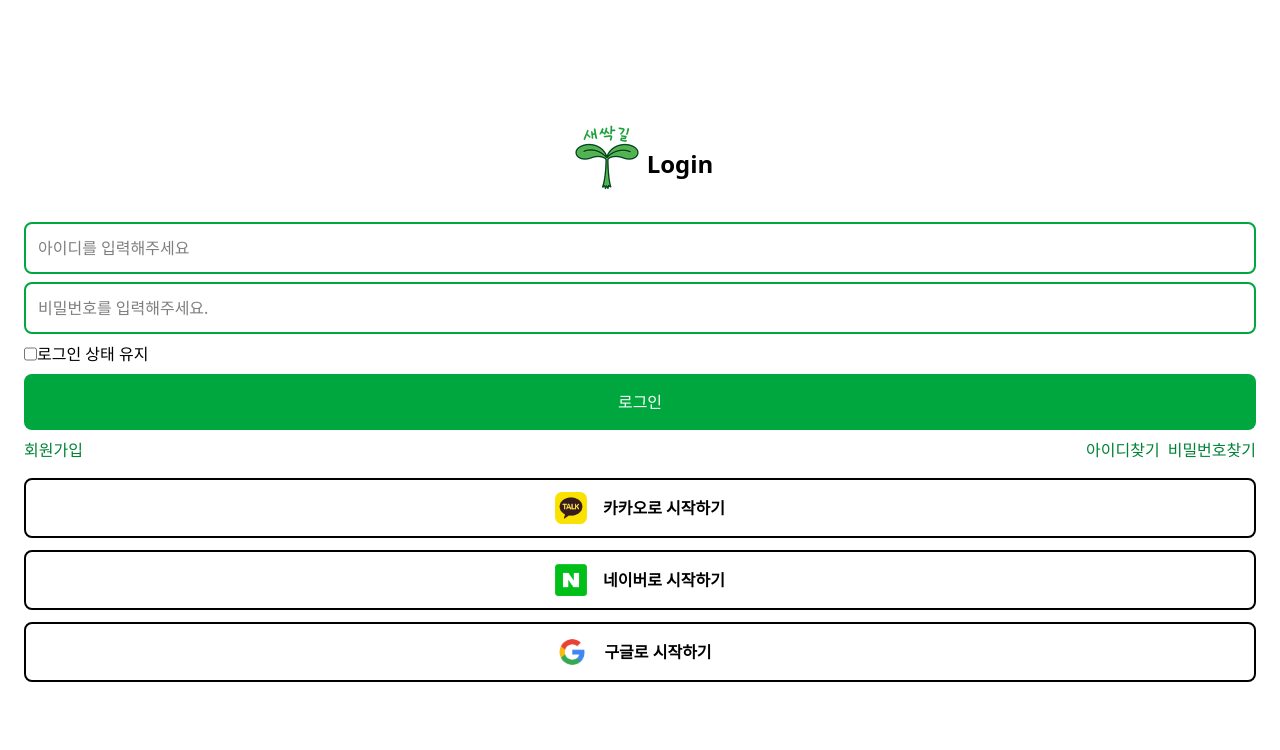
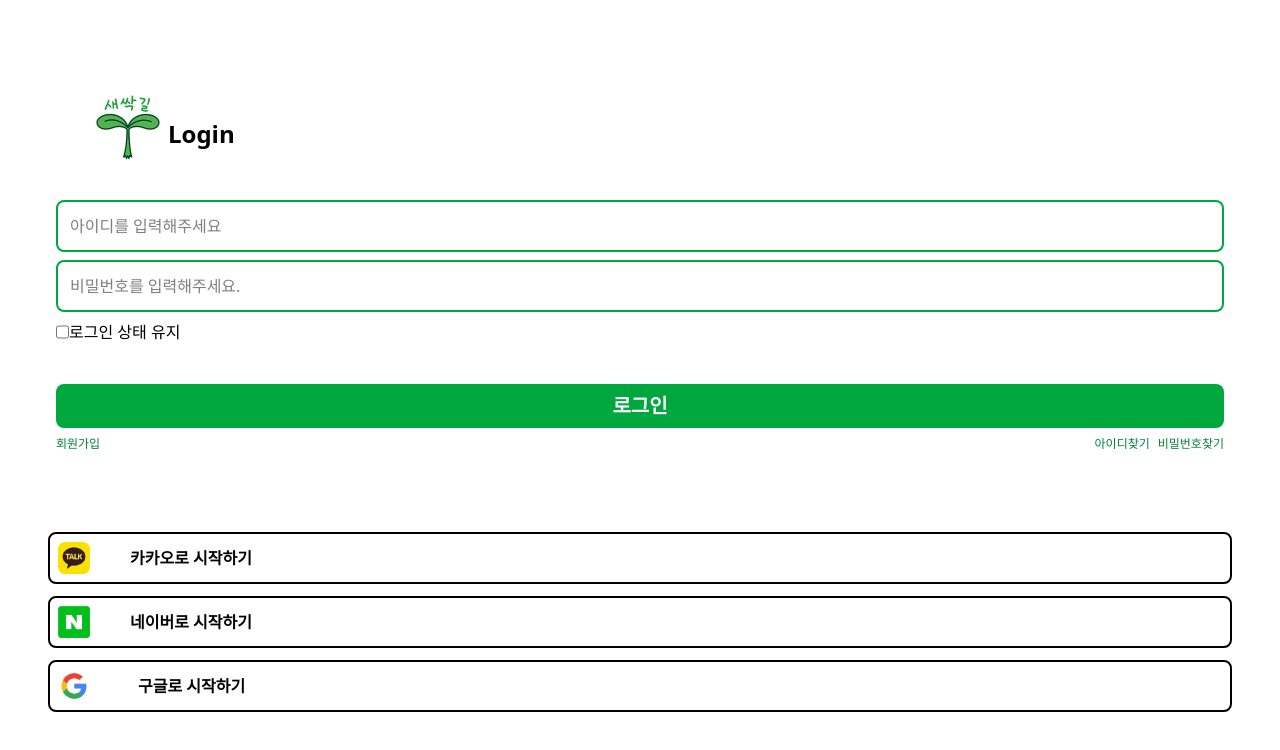
Before and after one commit to sprout-road/sprout-road-front, a React (Vite) app: page / in a window 1280 px wide. Shown: the top 750 px of the page. Built offline with nearby package versions, Linux system fonts and the light colour scheme; no server answers.

Commit message:
fix: 유저 api 컴포넌트에 적용

```diff
--- a/src/pages/Login.tsx
+++ b/src/pages/Login.tsx
@@ -1,22 +1,33 @@
+import { useNavigate } from "react-router-dom";
+import { useLogin } from "../hooks/useLogin"
+
 function Login() {
+    const { login, loading, error } = useLogin();
+    const navigate = useNavigate();
+
     /* 공통 요소 디자인 */
     const inputBaseClasses = "bg-white p-3 border-2 rounded-[8px] border-green-600"
-    const textTagBaseClasses = "transition text-green-700 hover:border-b"
-    const socialButtonBaseClasses = "flex justify-center items-center gap-4 px-3 py-3 rounded-[8px] text-black transition border-2 cursor-pointer duration-400"
+    const textTagBaseClasses = "transition text-xs text-green-700 hover:border-b"
+    const socialButtonBaseClasses = "flex items-center gap-10 px-2 py-2 mx-2 rounded-[8px] text-black transition border-2 cursor-pointer"
     const logoContainerClasses = "w-8 h-8 flex items-center justify-baseline flex-shrink-0"
     const logoImgClasses = "max-w-full max-h-full object-contain"
 
-    const onLogin = () => {
-
+    const onLogin = async () => {
+        try {
+            await login();
+            navigate('/main');
+        } catch(erorr) {
+            console.log(`로그인 실패: ${error}`);
+        }
     }
 
     return(
-        <div className="min-h-screen flex flex-col p-6 justify-center">
-            <div className="flex flex-row justify-center items-center mb-6">
+        <div className="min-h-screen flex flex-col p-6 mx-4 justify-center">
+            <div className="flex flex-row justify-baseline items-center pl-12 mb-8">
                 <img src="/logo.png" width={80}/>
                 <span className="text-2xl font-bold mt-3">Login</span>
             </div>
-            <div className="flex flex-col gap-2">
+            <div className="flex flex-col gap-2 px-4">
                 <input
                     type="text"
                     placeholder="아이디를 입력해주세요"
@@ -28,44 +39,54 @@ function Login() {
                     className={inputBaseClasses}
                 />
             </div>
-            <div className="flex mt-2">
+            <div className="flex mt-2 mb-6 px-4">
                 <input type="checkbox" />
                 <span>로그인 상태 유지</span>
             </div>
-            <div className="flex mt-2">
+            <div className="flex mt-4 px-4">
                 <button
                     type="submit"
-                    className="flex-1 p-4 rounded-[8px] bg-green-600 text-white transition-colors hover:bg-green-700 cursor-pointer"
+                    className="flex-1 px-4 py-2 rounded-[8px] font-bold text-xl bg-green-600 text-white transition-colors hover:bg-green-700 cursor-pointer"
                     onClick={onLogin}
+                    disabled={loading}
                 >
                     로그인
                 </button>
             </div>
-            <div className="flex justify-between mt-2 mb-4">
+            <div className="flex justify-between px-4 mt-2 mb-8">
                 <span className={textTagBaseClasses}>회원가입</span>
                 <div className="flex gap-2">
                     <a href="/" className={textTagBaseClasses}>아이디찾기</a>
                     <a href="/" className={textTagBaseClasses}> 비밀번호찾기</a>
                 </div>
             </div>
-            <div className="flex flex-col gap-3">
-                <div className={`${socialButtonBaseClasses} hover:border-yellow-200 hover:text-yellow-600`}>
+            <div className="flex flex-col gap-3 mt-12">
+                <div
+                    className={`${socialButtonBaseClasses} hover:border-yellow-200 hover:text-yellow-600`}
+                    onClick={onLogin}
+                >
                     <div className={logoContainerClasses}>
                         <img src="/KAKAO_LOGO.png" className={logoImgClasses}/>
                     </div>
                     <span className="font-bold">카카오로 시작하기</span>
                 </div>
-                <div className={`${socialButtonBaseClasses} hover:border-green-200 hover:text-green-600`}>
+                <div
+                    className={`${socialButtonBaseClasses} hover:border-green-200 hover:text-green-600`}
+                    onClick={onLogin}
+                >
                     <div className={logoContainerClasses}>
                         <img src="/NAVER_LOGO.png" className={logoImgClasses}/>
                     </div>
                     <span className="font-bold">네이버로 시작하기</span>
                 </div>
-                <div className={`${socialButtonBaseClasses} pr-6 hover:border-gray-200 hover:text-gray-600`}>
+                <div
+                    className={`${socialButtonBaseClasses} pr-6 hover:border-gray-200 hover:text-gray-600`}
+                    onClick={onLogin}
+                >
                     <div className={logoContainerClasses}>
                         <img src="/GOOGLE_LOGO.png" className={logoImgClasses}/>
                     </div>
-                    <span className="font-bold">구글로 시작하기</span>
+                    <span className="font-bold mx-2">구글로 시작하기</span>
                 </div>
             </div>
         </div>
--- a/src/pages/home.tsx
+++ b/src/pages/home.tsx
@@ -1,12 +1,13 @@
 import { useNavigate } from "react-router-dom"
 import Header from "../components/common/Header";
+import { useUserInfo } from "../hooks/useUserInfo";
 
 type MenuType = '지역 컬러링' | '트레블 로그' | '리워드 보기' | '미션' | '디지털 포트폴리오' | '나만의 여행 기록'
-// type MenuRoutes = `/region-coloring` | `/travel-log` | `/reword` | `/mission` | `/portfolio` | `/my-travel`
-
 
 function Home() {
   const navigate = useNavigate()
+
+  const { userInfo, loading, error } = useUserInfo();
 
   const menuItems: MenuType[] = [
     '지역 컬러링',
@@ -42,6 +43,10 @@ function Home() {
     }
   }
 
+  if (loading) return <div className="flex items-center justify-center">유저 정보 가져오는 중...</div>
+
+  console.log(userInfo)
+
   return (
     <div className="bg-white text-black w-full p-6">
       <Header isHome={true} ></Header>
```
